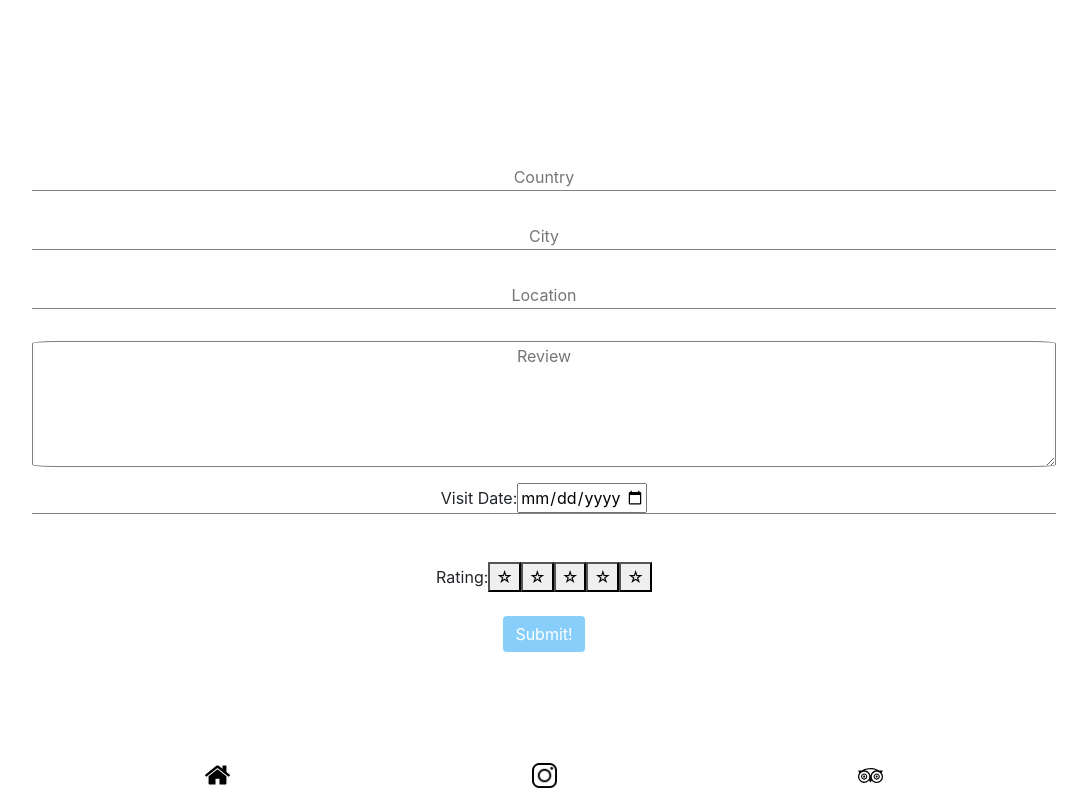
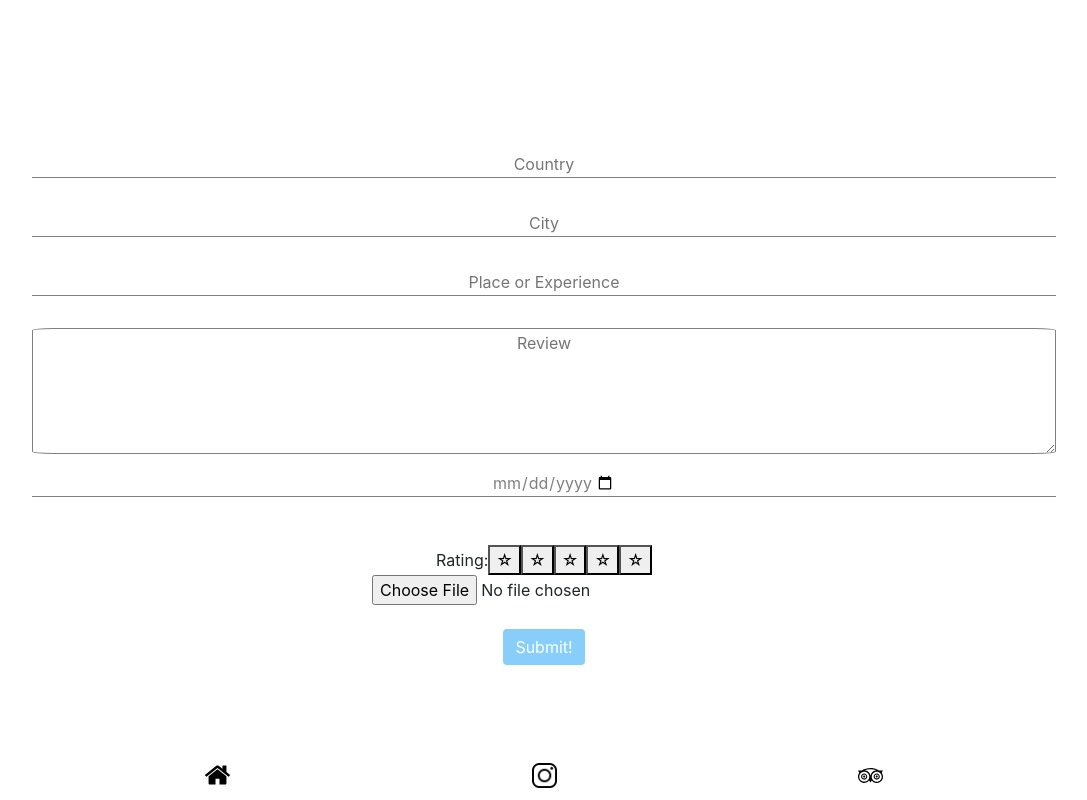
Before and after one commit to Herzenpolo/travel-journal, a React (Create React App) app in the folder travel-journal-frontend/: page /JournalEntry in a window 1280 px wide. Shown: the whole page, without its empty margins (96-1183 px from the left). Built offline with nearby package versions, Linux system fonts and the light colour scheme.

Commit message:
deploying

```diff
--- a/travel-journal-frontend/src/App.css
+++ b/travel-journal-frontend/src/App.css
@@ -220,6 +220,7 @@
   border-top: none;
   border-left: none;
   border-right: none;
+  text-align: center;
 }
 
 .date-div label {
@@ -274,7 +275,7 @@
 .homeJournal {
   color: white;
   background-color: lightskyblue;
-  border-radius: 2%;
+  border-radius: 0.25rem;
   border: none;
   width: 80%;
 }
@@ -296,3 +297,25 @@
 .home-img {
   width: 100%;
 }
+
+.indSearchRes {
+  height: 100%;
+  text-align: center;
+}
+
+.indSearchRes hr {
+  width: 80%;
+  height: 1px;
+}
+
+.indSearchRes h2 {
+  margin-top: 2em;
+}
+
+.date-picker {
+  background-color: white;
+  color: grey;
+  border: none;
+  margin-left: 1em;
+  text-align: center;
+}
--- a/travel-journal-frontend/src/components/IndividualResult.jsx
+++ b/travel-journal-frontend/src/components/IndividualResult.jsx
@@ -25,10 +25,15 @@ componentDidMount = () => {
 
     return (
       <div>
-        <h2> {this.state.location.location} </h2>
-        <h4> Rating: {this.state.location.rating}</h4>
-        <h4> {this.state.location.city}, {this.state.location.country} </h4>
-        <p> {this.state.location.review} </p>
+
+        <section className = 'indSearchRes'>
+        <img className="home-img" src="/images/IMG_2696.jpeg" alt="japan" />
+          <h2> {this.state.location.location} </h2>
+          <hr/>
+          <h4> Rating: {this.state.location.rating}</h4>
+          <h4> {this.state.location.city}, {this.state.location.country} </h4>
+          <p> {this.state.location.review} </p>
+        </section>
 
       </div>
     );
--- a/travel-journal-frontend/src/components/Journal-Entry.jsx
+++ b/travel-journal-frontend/src/components/Journal-Entry.jsx
@@ -1,10 +1,8 @@
-import React, { Component } from "react";
+import React, { Component, useState } from "react";
 import { Button } from "reactstrap";
 import { Link } from "react-router-dom";
-import actions from './services/index'
-
-
-
+import actions from "./services/index";
+import ReactFileUploadMobile from "react-file-upload-mobile";
 
 class JournalEntry extends Component {
   state = {
@@ -13,7 +11,8 @@ class JournalEntry extends Component {
     location: "",
     review: "",
     rating: 0,
-    visitDate: ''
+    visitDate: "",
+    pictureUrl: ""
   };
 
   dbPost = async() => {
@@ -22,20 +21,20 @@ class JournalEntry extends Component {
   }
 
   onChange = (e) => {
+    e.preventDefault()
     console.log(e.target.value);
     this.setState({ [e.target.name]: e.target.value });
   };
 
   onClick = (e) => {
     e.preventDefault();
-    this.setState({ rating: e.target.value });
+    this.setState({ [e.target.name]: e.target.value });
   };
 
   render() {
     console.log(this.state);
     return (
       <div>
-      {/* <button onClick = {this.dbPost}>backend check</button> */}
         <form className="journalEntryForm">
           <input
             className="journalEntryInput"
@@ -55,7 +54,7 @@ class JournalEntry extends Component {
             className="journalEntryInput"
             type="text"
             name="location"
-            placeholder="Location"
+            placeholder="Place or Experience"
             onChange={this.onChange}
           />
           <textarea
@@ -66,9 +65,9 @@ class JournalEntry extends Component {
             placeholder="Review"
             onChange={this.onChange}
           />
-          <div className = 'date-div'>
-          <label className = 'dateLabel' htmlFor="visitDate">Visit Date:</label>
-            <input className = 'date-picker'
+          <div className="date-div">
+            <input
+              className="date-picker"
               type="date"
               id="visitDate"
               name="visitDate"
@@ -121,8 +120,14 @@ class JournalEntry extends Component {
               ☆
             </button>
           </div>
-          <Link to={`/SearchResults/${this.state.city}/${this.state.location}`}>
-            <Button className="search-btn" type="serch" color="primary" onClick={this.dbPost}>
+          <input type="file" id="myFile" name="pictureUrl" onChange = {this.onChange}/>
+          <Link to={`/`}>
+            <Button
+              className="search-btn"
+              type="serch"
+              color="primary"
+              onClick={this.dbPost}
+            >
               {" "}
               Submit!{" "}
             </Button>
```
Also changed, not shown: package.json (added, +22 -0 lines), 1 other file (tests, documents, lock files or other folders).
